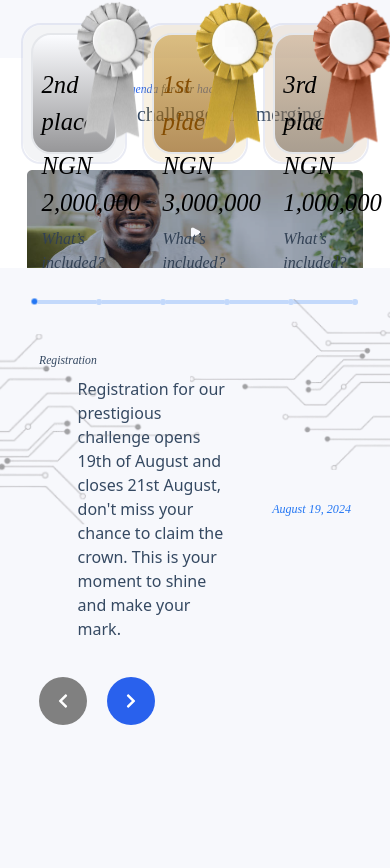
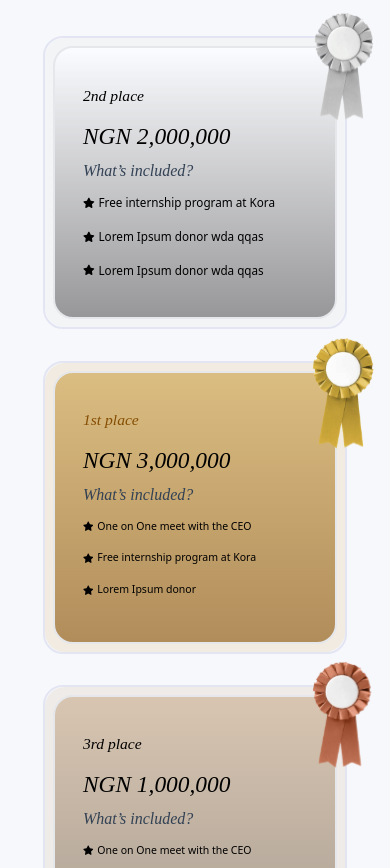
Before and after one commit to Schoolpals/KORA-HACKATHON-FRONTEND, a React (Vite) app: page / in a window 390 px wide. Shown: the part 936-1804 px from the top of the page. Built offline with nearby package versions, Linux system fonts and the light colour scheme; a web font is replaced by a local one.

Commit message:
completed the responsive designs

```diff
--- a/src/App.css
+++ b/src/App.css
@@ -61,17 +61,7 @@
     text-align: center;
   }
 
-  .form-navigation {
-    display: flex;
-    /* justify-content: space-evenly; */
-    margin-top: 20px;
-    gap: 5vw;
-  }
-  .form-navigation  button{
-    background-color: #2961ED;
-    padding: 1rem;
-    border-radius: 50%;
-  }
+
 
   button {
     padding: 10px 20px;
--- a/src/Component/Award.tsx
+++ b/src/Component/Award.tsx
@@ -9,7 +9,7 @@
     { src: "/assets/Images/Quidaxlogo.svg", id: 3, alt: "QuidaxImg" },
     { src: "/assets/Images/Divestlgo.svg", id: 4, alt: "DivestImg" },
   ];
- const doubledImageArray = [...imageArray, ...imageArray]
+  const doubledImageArray = [...imageArray, ...imageArray]
   useEffect(() => {
     const scrollInterval = setInterval(() => {
       setScrollPosition((prevPosition) => {
@@ -26,13 +26,13 @@
 
 
   return (
-    <div className='h-[59vw] w-screen  text-black   bg-[#F7F8FC] flex flex-col gap-[3vw]' id='award'>
-      <div className='md:w-[76%] xl:w-[50%] w-[90%] text-[#354962]   mx-auto fonts-text italic text-[20px] py-[0vw]'>
+    <div className='xl:h-[59vw] md:h-[80vw] w-screen  md:pb-0 pb-[8vw]  text-black   bg-[#F7F8FC] flex flex-col gap-[3vw]' id='award'>
+      <div className='md:w-[76%] xl:w-[70%] w-[97%] text-[#354962]   mx-auto fonts-text italic text-[20px] py-[0vw]'>
         <div className='flex items-center md:gap-[3vw] gap-[2vw]  xl:text-[25px]'>
-          <div className='nowrap md:text-[2vw] text-[4.5vw]'>Sponsored by</div>
-          <div className='overflow-hidden xl:w-[35vw] md:w-[50vw] w-[55vw]'>
+          <div className='nowrap md:text-[2vw] text-[4vw] xl:text-[2.6vw] md:text-[3vw]'>Sponsored by</div>
+          <div className='overflow-hidden  md:w-[50vw] w-[70vw]'>
             <div
-              className='flex gap-[6vw]'
+              className='flex gap-[6vw] '
               style={{
                 width: `${doubledImageArray.length * 100}px`,
                 animation: 'scroll 5s linear infinite',
@@ -43,8 +43,8 @@
                   key={index}
                   src={item.src}
                   alt={item.alt}
-                  width="120vw"
-                  height="120vw"
+                  width="100vw"
+                  height="100vw"
                   style={{ flexShrink: 0 }} // Prevent image from shrinking
                 />
               ))}
@@ -53,39 +53,39 @@
 
         </div>
       </div>
-      <div className="w-[86%]  mx-auto mt-[3vw] flex flex-col gap-[6vw]">
-        <div className="fonts-text   italic text-center text-[56px] text-[#354962]">Grand Prize</div>
-        <div className="flex items-center justify-center gap-[4vw]">
+      <div className="xl:w-[86%] md:w-[90%]  mx-auto  md:mt-[3vw] mt-[9vw] flex flex-col gap-[15vw] md:gap-[6vw]">
+        <div className="fonts-text   italic text-center md:text-[6vw] text-[8.5vw]  xl:text-[56px] text-[#354962]">Grand Prize</div>
+        <div className="flex  md:flex-row flex-col items-center justify-center gap-[8vw]  md:gap-[4vw]">
           <div className="">
-            <div className="border-2 rounded-[20px] border-opacity-[0.2] relative border-[#919BC8] w-[27vw]">
-              <img src="/assets/Images/2ndplaceaward.svg" alt="Silverolgo" className="absolute -top-8  -right-8" />
-              <div className="p-2 rounded-[20px] bg-gray-100">
-                <div className="bg-gradient-to-t from-[#979799] via-bg-gray-400 to-[#FBFCFF] h-[31vw] text-black rounded-[20px] border-2">
-                  <div className="w-[80%] mx-auto my-[2rem]">
-                    <div className="flex flex-col gap-[2vw]">
-                      <div className="text-[24.56px] fonts-text italic font-light">2nd place</div>
+            <div className="border-2 rounded-[20px] border-opacity-[0.2] relative border-[#919BC8]  md:w-[28vw] w-[78vw] xl:w-[25vw]">
+              <img src="/assets/Images/2ndplaceaward.svg" alt="Silverolgo" className="absolute w-[17vw]  md:w-[9vw] xl:w-[7vw]  -top-8  -right-8" />
+              <div className="p-2 rounded-[20px]  bg-gray-100">
+                <div className="bg-gradient-to-t from-[#979799] via-bg-gray-400 to-[#FBFCFF] md:h-[39vw] h-[70vw] xl:h-[31vw] text-black rounded-[20px] border-2">
+                  <div className="w-[80%] mx-auto  my-[9vw]  md:my-[2rem]">
+                    <div className="flex flex-col  justify-center md:gap-[1.5vw] gap-[3vw] xl:gap-[2vw]">
+                      <div className="xl:text-[24.56px] md:text-[2.2vw] text-[4vw] fonts-text italic font-light">2nd place</div>
                       <div className="flex flex-col gap-[1.3vw]">
-                        <div className=" fonts-text italic text-[24.6px]">NGN 2,000,000</div>
+                        <div className=" fonts-text italic text-[6vw]  md:text-[2.4vw] xl:text-[24.6px]">NGN 2,000,000</div>
                         <div className="text-[#324154] italic fonts-text">What’s included?</div>
                       </div>
-                      <div className="flex flex-col gap-3">
-                        <div className="flex gap-[1vw] items-center">
+                      <div className="flex flex-col gap-4  xl:gap-3 md:gap-2">
+                        <div className="flex gap-[1vw] xl:text-[1vw] md:text-[1.6vw] text-[3vw] items-center">
                           <FaStar />
                           <div>
                             Free internship program at
                             Kora
                           </div>
                         </div>
-                        <div className="flex gap-[1vw] items-center">
+                        <div className="flex gap-[1vw] xl:text-[1vw] md:text-[1.6vw] text-[3vw] items-center">
                           <FaStar />
                           <div>
-                            Lorem Ipsum donor
+                            Lorem Ipsum donor wda qqas
                           </div>
                         </div>
-                        <div className="flex gap-[1vw] items-center">
+                        <div className="flex gap-[1vw] xl:text-[1vw] md:text-[1.6vw] text-[3vw] items-center">
                           <FaStar />
                           <div>
-                            Lorem Ipsum donor
+                          Lorem Ipsum donor wda qqas
                           </div>
                         </div>
                       </div>
@@ -96,43 +96,43 @@
             </div>
           </div>
           <div>
-            <div className="border-2 rounded-[20px] border-opacity-[0.2] relative border-[#919BC8] w-[27vw]">
-              <img src="/assets/Images/1stplacelogo.svg" alt="Silverolgo" className="absolute -top-8  -right-8" />
-              <div className="p-2 rounded-[20px] bg-[#CC9F42] bg-opacity-[0.15]">
-                <div className="bg-gradient-to-b from-[#CC9F4299] via-bg-[#874E0199] to-[#874E0199]  h-[31vw] text-black bg-opacity-[0.4] rounded-[20px] border-2">
-                  <div className="w-[80%] mx-auto my-[2rem]">
-                  <div className="flex flex-col gap-[2vw]">
-                      <div className="text-[24.56px] fonts-text italic text-[#854D02] font-light">1st  place</div>
+            <div className="border-2 rounded-[20px] border-opacity-[0.2] relative border-[#919BC8] md:w-[28vw] w-[78vw] xl:w-[25vw]">
+              <img src="/assets/Images/1stplacelogo.svg" alt="Silverolgo" className="absolute w-[17vw]  md:w-[9vw] xl:w-[7vw]  -top-8  -right-8" />
+              <div className="p-2 rounded-[20px]  bg-[#CC9F42] bg-opacity-[0.15]">
+                <div className="bg-gradient-to-b from-[#CC9F4299] via-bg-[#874E0199] to-[#874E0199] md:h-[39vw] xl:h-[31vw] h-[70vw] text-black bg-opacity-[0.4] rounded-[20px] border-2">
+                  <div className="w-[80%] mx-auto my-[9vw] md:my-[2rem] xl:my-[2rem]">
+                    <div className="flex flex-col md:gap-[1.5vw] gap-[3vw] xl:gap-[2vw]">
+                      <div className="xl:text-[24.56px] md:text-[2.2vw] text-[4vw] fonts-text italic text-[#854D02] font-light">1st  place</div>
                       <div className="flex flex-col gap-[1.3vw]">
-                        <div className=" fonts-text italic text-[24.6px]">NGN 3,000,000</div>
+                        <div className=" fonts-text italic md:text-[2.4vw] text-[6vw]  xl:text-[24.6px]">NGN 3,000,000</div>
                         <div className="text-[#324154] italic fonts-text">What’s included?</div>
                       </div>
-                      <div className="flex flex-col gap-3">
-                      <div className="flex gap-[1vw] items-center">
+                      <div className="flex flex-col gap-4  xl:gap-3 md:gap-2 ">
+                        <div className="flex gap-[1vw] xl:text-[1vw] md:text-[1.6vw] text-[2.7vw] items-center">
                           <FaStar />
                           <div>
                             One on One meet with the CEO
                           </div>
                         </div>
-                        <div className="flex gap-[1vw] items-center">
+                        <div className="flex xl:text-[1vw] md:text-[1.6vw] text-[2.7vw] gap-[1vw] items-center">
                           <FaStar />
                           <div>
                             Free internship program at
                             Kora
                           </div>
                         </div>
-                        <div className="flex gap-[1vw] items-center">
+                        <div className="flex gap-[1vw] xl:text-[1vw] md:text-[1.6vw] text-[2.7vw] items-center">
                           <FaStar />
                           <div>
                             Lorem Ipsum donor
                           </div>
                         </div>
-                        <div className="flex gap-[1vw] items-center">
+                        {/* <div className="flex gap-[1vw] xl:text-[1vw] md:text-[1.6vw] text-[3vw] items-center">
                           <FaStar />
                           <div>
                             Lorem Ipsum donor
                           </div>
-                        </div>
+                        </div> */}
                       </div>
                     </div>
                   </div>
@@ -141,35 +141,29 @@
             </div>
           </div>
           <div>
-            <div className="border-2 rounded-[20px] border-opacity-[0.2] relative border-[#919BC8] w-[27vw]">
-              <img src="/assets/Images/3rdplacelogo.svg" alt="Silverolgo" className="absolute -top-8  -right-8" />
-              <div className="p-2 rounded-[20px] bg-[#C2A07A] bg-opacity-20">
-                <div className="bg-gradient-to-b from-[#C2A07A80]  via-bg-gray-400 to-[#61513D80] h-[31vw] text-black rounded-[20px] border-2">
-                  <div className="w-[80%] mx-auto my-[2rem]">
-                  <div className="flex flex-col gap-[2vw]">
-                      <div className="text-[24.56px] fonts-text italic font-light">3rd place</div>
+            <div className="border-2 rounded-[20px] border-opacity-[0.2] relative border-[#919BC8] md:w-[28vw] w-[78vw] xl:w-[25vw]">
+              <img src="/assets/Images/3rdplacelogo.svg" alt="Silverolgo" className="absolute w-[17vw] md:w-[9vw] xl:w-[7vw]   -top-8  -right-8" />
+              <div className="p-2 rounded-[20px] bg-[#C2A07A] bg-opacity-[0.15]">
+                <div className="bg-gradient-to-b from-[#C2A07A80]  via-bg-gray-400 to-[#61513D80]  md:h-[39vw] h-[70vw] xl:h-[31vw] text-black bg-opacity-[0.4] rounded-[20px] border-2">
+                  <div className="w-[80%] mx-auto md:my-[2rem] my-[9vw]  xl:my-[2rem]">
+                    <div className="flex flex-col  gap-[3vw] md:gap-[1.5vw] xl:gap-[2vw]">
+                      <div className="xl:text-[24.56px] md:text-[2.2vw] fonts-text italic text-[4vw] text-black font-light">3rd  place</div>
                       <div className="flex flex-col gap-[1.3vw]">
-                        <div className=" fonts-text italic text-[24.6px]">NGN 1,000,000</div>
+                        <div className=" fonts-text italic md:text-[2.4vw] text-[6vw]  xl:text-[24.6px]">NGN 1,000,000</div>
                         <div className="text-[#324154] italic fonts-text">What’s included?</div>
                       </div>
-                      <div className="flex flex-col gap-3">
-                        {/* <div className="flex gap-[1vw] items-center">
+                      <div className="flex flex-col xl:gap-3 gap-4 md:gap-2">
+                        <div className="flex gap-[1vw] xl:text-[1vw] md:text-[1.6vw] text-[2.7vw] items-center">
+                          <FaStar />
+                          <div>
+                            One on One meet with the CEO
+                          </div>
+                        </div>
+                        <div className="flex xl:text-[1vw] md:text-[1.6vw] text-[2.7vw] gap-[1vw] items-center">
                           <FaStar />
                           <div>
                             Free internship program at
                             Kora
-                          </div>
-                        </div> */}
-                        <div className="flex gap-[1vw] items-center">
-                          <FaStar />
-                          <div>
-                            Lorem Ipsum donor
-                          </div>
-                        </div>
-                        <div className="flex gap-[1vw] items-center">
-                          <FaStar />
-                          <div>
-                            Lorem Ipsum donor
                           </div>
                         </div>
                       </div>
--- a/src/Component/Hero.tsx
+++ b/src/Component/Hero.tsx
@@ -8,13 +8,13 @@
 export const Hero = () => {
   const navigate = useNavigate()
   return (
-    <div className='bg-[#060D17]  xl:h-[54dvw] md:h-[110dvw] h-[90dvh] overflow-hidden w-full text-white Hero'>
+    <div className='bg-[#060D17]  xl:h-[54dvw]  md:h-[110dvw] h-[90dvh] overflow-hidden w-full text-white Hero'>
       <div className='w-[87%] mx-auto'>
         <NavBar />
         <hr className='opacity-20 w-full xl:hidden mt-2'/>
         <div className=''>
           <div className='xl:h-[47.5vw] gap-[2vw] w-[86%] xl:pt-0  md:h-[80vw] h-[80vh]  justify-center flex flex-col hero_text '>
-            <div className='font-bold  gap-[2vw] mtrd:gap-0  md:text-[12vw] flex flex-col  xl:text-[6vw] italic leading-[12vw] xl:leading-[5.8rem]'>
+            <div className='font-bold  gap-[2vw] mtrd:gap-0  md:text-[12vw] flex flex-col  xl:text-[6vw] italic leading-[12vw] xl:leading-[3.8rem]'>
               <span>Kora</span>
               <span className='bg-gradient-to-r from-[#61ADE8] to-[#92A2E0] bg-clip-text text-transparent'>Hackathon 1.0</span>
             </div>
--- a/src/Component/Information.tsx
+++ b/src/Component/Information.tsx
@@ -4,18 +4,18 @@
 export const Information = () => {
   const navigate = useNavigate()
   return (
-    <div className='h-[52vw] w-screen  pt-[5vw] justify-center items-center text-black' id='info'>
+    <div className='md:h-[52vw] w-screen h-[80vw] justify-center flex my-[3vw] md:my-[3vw] xl:my-[0vw]  xl:py-[0vw] justify-center items-center text-black' id='info'>
       <div className='w-[86%] mx-auto flex flex-col text-[3vw] gap-[3vw] fonts-text '>
         <div className='flex gap-[0vw] flex-col'>
           <div className='italic text-[#354962]'>Explore the exciting <span className='text-blue-600'>agenda</span> for our <span className='text-blue-600'>hackathon</span> </div>
-          <div className='text-[#354962] text-[20px]'>Tackling real challenges in emerging markets.</div>
+          <div className='text-[#354962] md:text-[20px]'>Tackling real challenges in emerging markets.</div>
         </div>
-        <div className='flex flex-col items-end'>
+        <div className='flex flex-col items-end gap-[1vw]'>
           <div className=''>
             <img src="/assets/Images/speakingvideoimages.png" alt="imagevideo" className='w-[120vw] h-[32vw] ' />
           </div>
           <div>
-            <button className='w-[14vw] rounded-[7px] text-[1.1vw] text-white h-[3.2vw] bg-[#2961ED]'>
+            <button className='md:w-[14vw] w-[18vw] md:rounded-[7px] text-[1.6vw] md:text-[1.1vw] text-white xl:h-[3.6vw] md:h-[4.2vw] h-[5vw]  bg-[#2961ED]'>
               View Guidelines
             </button>
           </div>
--- a/src/Component/MultiStepForm.tsx
+++ b/src/Component/MultiStepForm.tsx
@@ -57,8 +57,8 @@
     };
 
     return (
-        <div className="h-[80vh] pt-[8vw] w-screen bg-[#F7F8FC] relative multistep-scontainer">
-            <img src="/assets/Images/circuitimage.png" alt="" className="w-[200px] absolute top-[17vw]"/>
+        <div className="xl:h-[80vh] md:py-[4rem] py-[8vw] xl:py-[6vw] w-screen bg-[#F7F8FC] relative multistep-scontainer">
+            <img src="/assets/Images/circuitimage.png" alt="" className="md:w-[200px] w-[100px] absolute top-[17vw]"/>
             <div className="w-full mx-auto ">
                 <div className="w-[80%] mx-auto  flex flex-col gap-[7vw]">
                     <div className="flex items-center  text-center justify-center"><ProgressBar currentStep={currentStep} totalSteps={steps.length} /></div>
@@ -72,14 +72,14 @@
                             transition={{ duration: 0.5 }}
                             className="flex gap-[2vw] flex-col justify-center"
                         >
-                            <h1 className="fonts-text italic text-[3vw] text-[#354962]">{steps[currentStep].title}</h1>
+                            <h1 className="fonts-text italic xl:text-[3vw] md:text-[3.5vw] text-[#354962]">{steps[currentStep].title}</h1>
                             <div className="flex items-center justify-center ">
-                                <h2 className="w-[50%] text-[#354962]  mx-auto">{steps[currentStep].description}</h2>
-                                <h1 className="italic fonts-text text-[3.1vw] text-[#2376F3]">{steps[currentStep].date}</h1>
+                                <h2 className="w-[50%] text-[#354962] text-[1.9vw] xl:text-[1.2vw] md:text-[1.5vw]   mx-auto">{steps[currentStep].description}</h2>
+                                <h1 className="italic fonts-text text-[3vw] md:text-[3.6vw] text-[#2376F3]">{steps[currentStep].date}</h1>
                             </div>
 
                         </motion.div>
-                        <div className="form-navigation">
+                        <div className="form-navigation z-50">
                             <button onClick={prevStep} id={currentStep === 0 ? "hide" : undefined}>
                                 <FaChevronLeft  className="text-white"/>
                             </button>
@@ -91,7 +91,7 @@
                     </div>
                 </div>
             </div>
-            <img src="/assets/Images/Circuitimage2.png" alt="" className="w-[200px] absolute top-[8vw] right-0"/>
+            <img src="/assets/Images/Circuitimage2.png" alt="" className="md:w-[200px] w-[100px] absolute top-[8vw] right-0"/>
         </div>
     );
 };
--- a/src/Styles/Fonts.css
+++ b/src/Styles/Fonts.css
@@ -60,6 +60,18 @@
   font-weight: 500;
 }
 
+.form-navigation {
+  display: flex;
+  /* justify-content: space-evenly; */
+  margin-top: 20px;
+  gap: 5vw;
+}
+.form-navigation  button{
+  background-color: #2961ED;
+  padding: 1rem;
+  border-radius: 50%;
+}
+
 /* responsive design */
 @media screen and (max-width:767px) {
   .Hero {
@@ -82,6 +94,12 @@
     height: auto;
     object-fit: cover;
     margin: 0vw 0rem;
+  }
+  .form-navigation  button{
+    background-color: #2961ED;
+    padding: 3vw;
+    font-size: 2vw;
+    border-radius: 50%;
   }
 
   .hero_text {
```
Also changed, not shown: src/Component/Form.tsx (+4 -4 lines).
